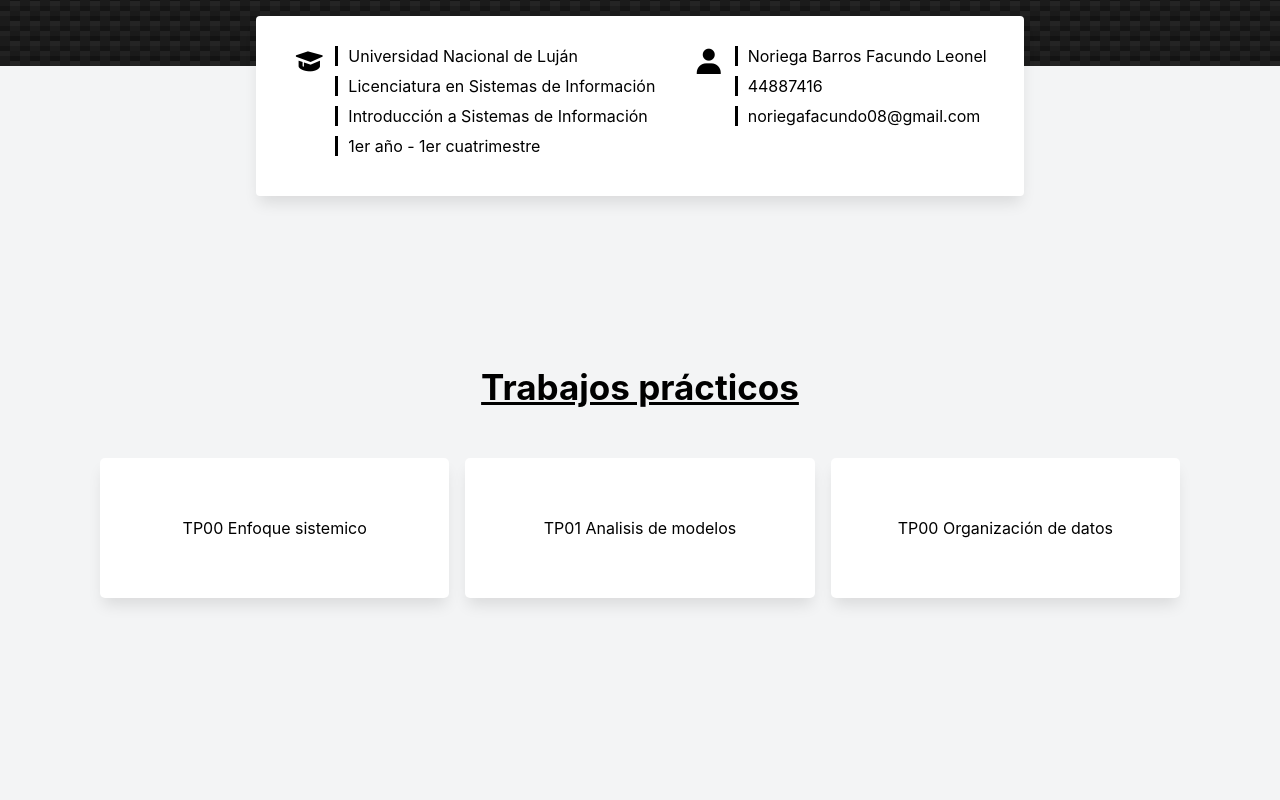
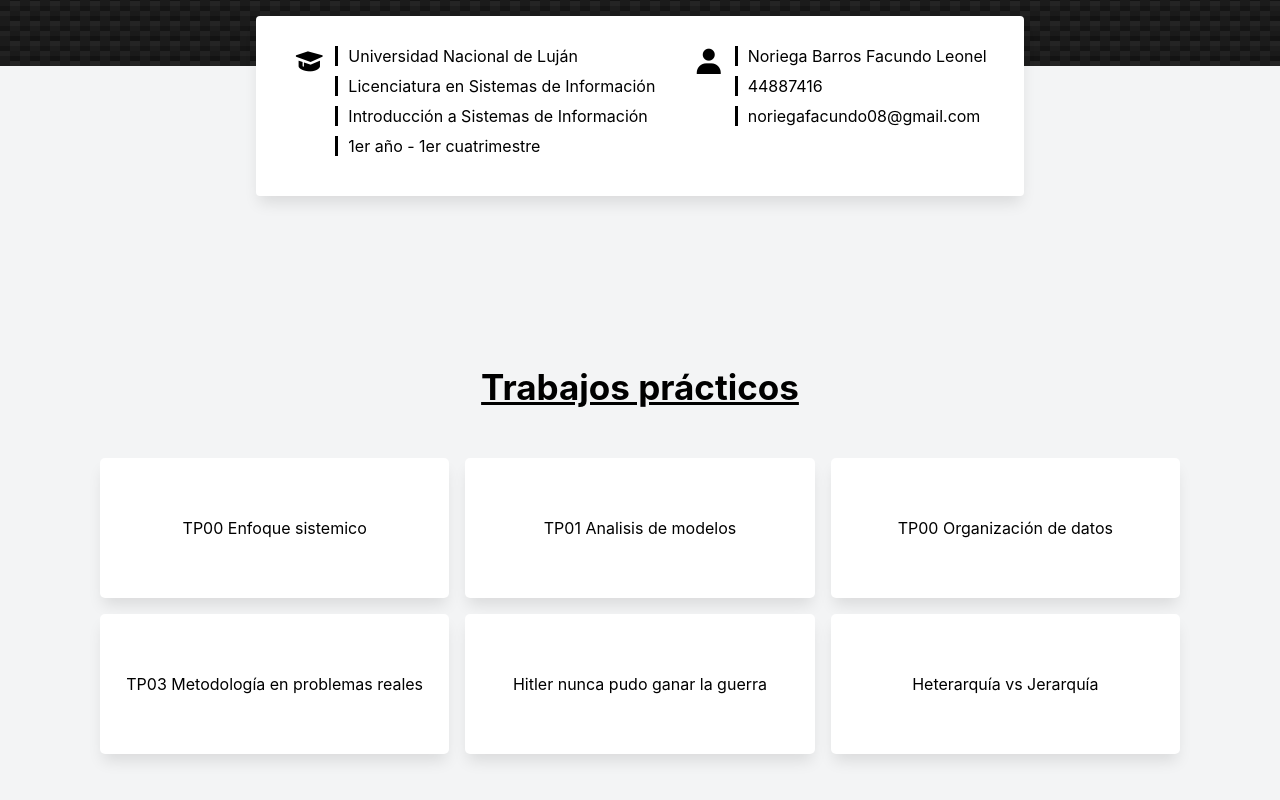
Before and after one commit to facuNorie/IntroSistemas, a plain HTML site: page index.html in a window 1280 px wide. Shown: the part 334-1134 px from the top of the page. Drawn offline with nearby package versions, Linux system fonts and the light colour scheme.

Commit message:
Add links to news tps

```diff
--- a/index.css
+++ b/index.css
@@ -95,7 +95,7 @@ h2 {
 .content {
   padding: 0 100px;
   display: grid;
-  grid-template-columns: repeat(auto-fit, minmax(200px, 1fr));
+  grid-template-columns: repeat(auto-fit, minmax(300px, 1fr));
   gap: 1rem;
 }
 .content a {
@@ -111,6 +111,7 @@ h2 {
   display: flex;
   align-items: center;
   justify-content: center;
+  text-align: center;
   box-shadow: 0px 10px 15px -3px rgba(0, 0, 0, 0.1);
 }
 .cardTp:hover {
--- a/index.html
+++ b/index.html
@@ -56,6 +56,15 @@
       <a href="./tps/tp00OrganizacionDatos/index.html">
         <div class="cardTp">TP00 Organización de datos</div>
       </a>
+      <a href="./tps/tp03MetodologiaProblemaReal/index.html">
+        <div class="cardTp">TP03 Metodología en problemas reales</div>
+      </a>
+      <a href="./tps/tp00HitlerNoGanar/index.html">
+        <div class="cardTp">Hitler nunca pudo ganar la guerra</div>
+      </a>
+      <a href="./tps/tp02HeterarquiaJerarquia/index.html">
+        <div class="cardTp">Heterarquía vs Jerarquía</div>
+      </a>
     </div>
   </body>
 </html>
```
